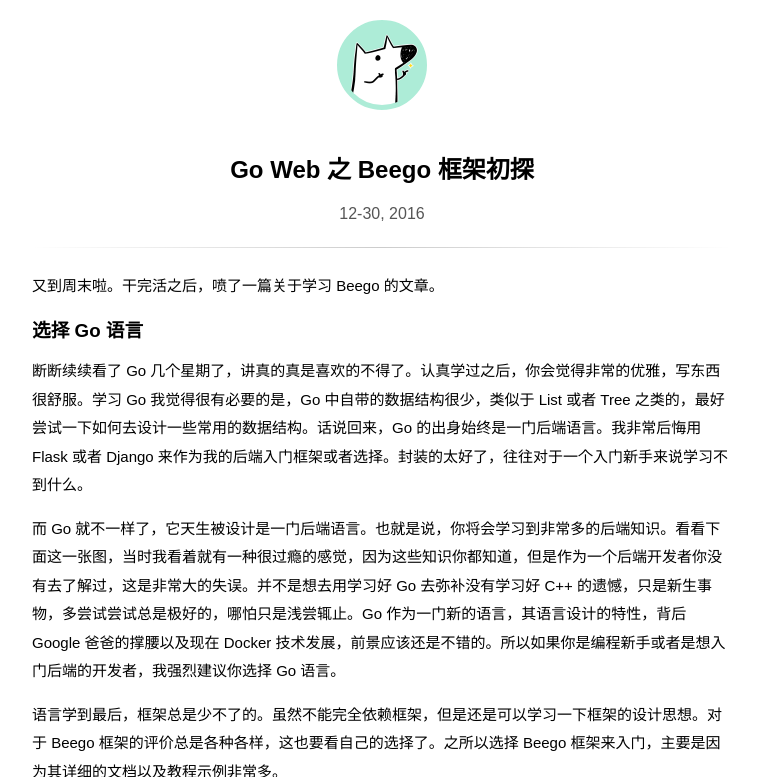
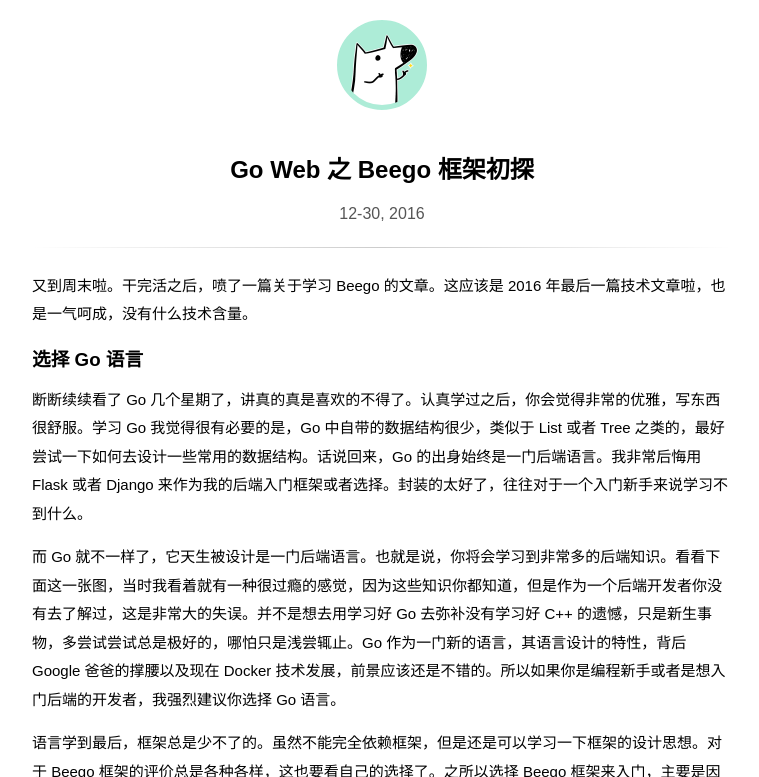
Before and after one commit to wuchangfeng/wuchangfeng.github.io, a Jekyll site: the page built from _posts/2016-12-30--get-started-with-beego.md, in a window 1280 px wide and 900 px high, cut to the strip 0-777 px from the top of the window. Shown: the whole strip, without its empty margins (258-1017 px from the left). Built offline with Jekyll 4.4.1, drawn with Linux system fonts in a browser that asks for light colours; some web fonts are replaced; comment, search, counter and statistics services are not loaded.

Commit message:
blog update

```diff
--- a/_posts/2016-12-30--get-started-with-beego.md
+++ b/_posts/2016-12-30--get-started-with-beego.md
@@ -5,7 +5,7 @@
 categories: Go
 ---
 
-又到周末啦。干完活之后，喷了一篇关于学习 Beego 的文章。
+又到周末啦。干完活之后，喷了一篇关于学习 Beego 的文章。这应该是 2016 年最后一篇技术文章啦，也是一气呵成，没有什么技术含量。
 
 ### 选择 Go 语言
 
```
